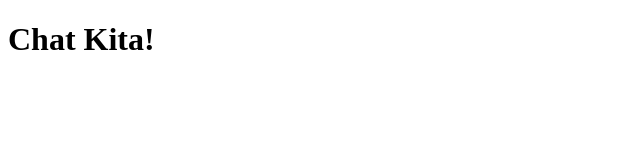
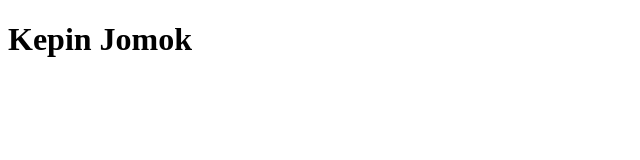
Before and after one commit to fallinlauv/mychat.app, a plain HTML site: page index.html in a window 1280 px wide. Shown: the whole page, without its empty margins (0-640 px from the left). Drawn offline with Linux system fonts and the light colour scheme.

Commit message:
Update index.html

```diff
--- a/index.html
+++ b/index.html
@@ -1,7 +1,7 @@
 <!DOCTYPE html>
 <html>
   <body>
-    <h1>Chat Kita!</h1>
+    <h1>Kepin Jomok</h1>
     <script>
       alert("Halo! Ini chat sederhana.");
     </script>
```
